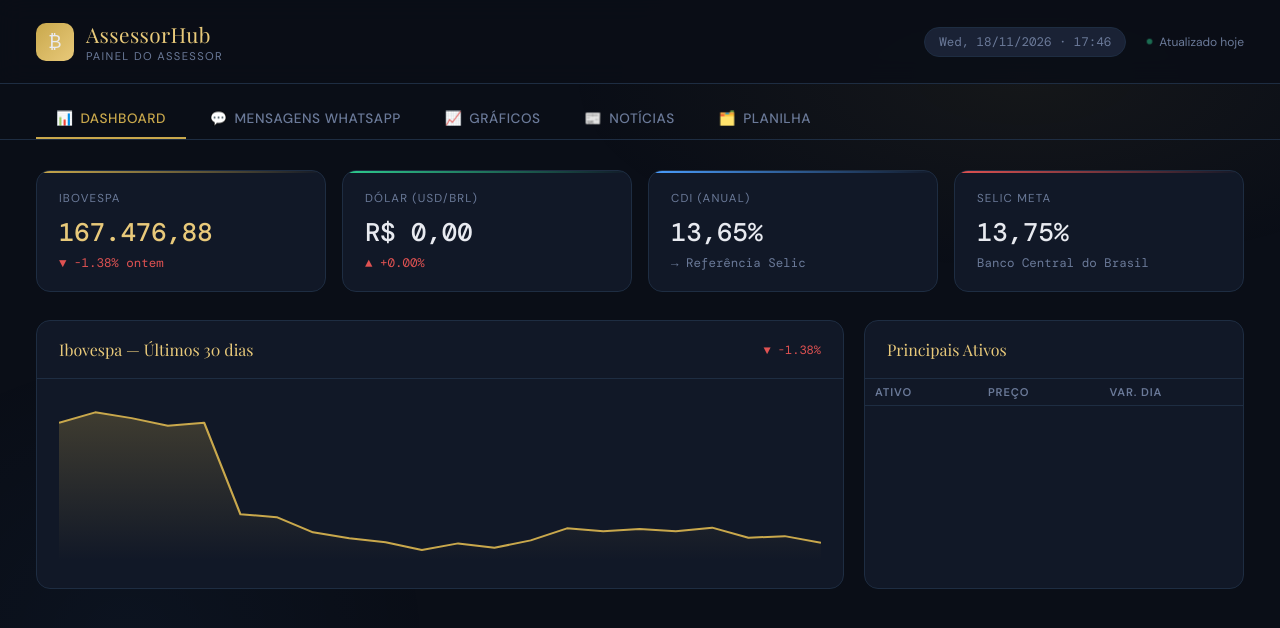
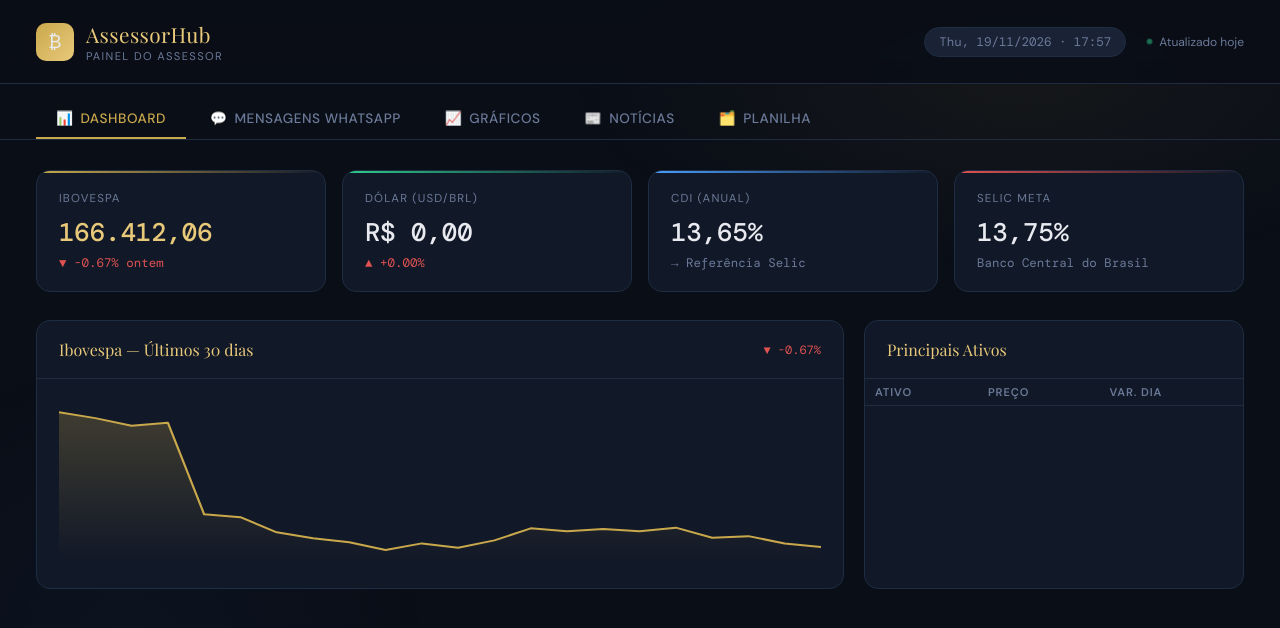
Before and after one commit to joaoferracin/assessor-hub, a plain HTML site: page index.html in a window 1280 px wide. Drawn offline with nearby package versions, Linux system fonts and the light colour scheme.

Commit message:
🔄 Hub atualizado — 19/11/2026 17:57

```diff
--- a/index.html
+++ b/index.html
@@ -3,7 +3,7 @@
 <head>
 <meta charset="UTF-8">
 <meta name="viewport" content="width=device-width, initial-scale=1.0">
-<title>AssessorHub — 18/11/2026</title>
+<title>AssessorHub — 19/11/2026</title>
 <link href="https://fonts.googleapis.com/css2?family=Playfair+Display:wght@400;700&family=DM+Sans:wght@300;400;500;600&family=DM+Mono:wght@400;500&display=swap" rel="stylesheet">
 <style>
   :root {
@@ -135,7 +135,7 @@
     </div>
   </div>
   <div style="display:flex;align-items:center;gap:20px;">
-    <span class="date-pill">Wed, 18/11/2026 · 17:46</span>
+    <span class="date-pill">Thu, 19/11/2026 · 17:57</span>
     <span style="font-size:.75rem;color:var(--muted);display:flex;align-items:center;"><span class="pulse"></span>Atualizado hoje</span>
   </div>
 </header>
@@ -153,8 +153,8 @@
   <div class="kpi-row">
     <div class="kpi-card gold">
       <div class="kpi-label">Ibovespa</div>
-      <div class="kpi-value" style="color:var(--gold-light)">167.476,88</div>
-      <div class="kpi-change" style="color:var(--red)">▼ -1.38% ontem</div>
+      <div class="kpi-value" style="color:var(--gold-light)">166.412,06</div>
+      <div class="kpi-change" style="color:var(--red)">▼ -0.67% ontem</div>
     </div>
     <div class="kpi-card green">
       <div class="kpi-label">Dólar (USD/BRL)</div>
@@ -176,7 +176,7 @@
     <div class="card">
       <div class="card-header">
         <span class="card-title">Ibovespa — Últimos 30 dias</span>
-        <span style="font-size:.75rem;color:var(--red);font-family:'DM Mono',monospace">▼ -1.38%</span>
+        <span style="font-size:.75rem;color:var(--red);font-family:'DM Mono',monospace">▼ -0.67%</span>
       </div>
       <div class="card-body">
         <svg id="mainChart" viewBox="0 0 700 160" preserveAspectRatio="none" style="width:100%;height:160px;"></svg>
@@ -292,7 +292,7 @@
 
 <script>
 // Dados injetados pelo Python
-const IBOV_HISTORY = [205079, 208296, 206495, 204120, 205083, 176608, 175710, 171006, 169186, 167922, 165529, 167564, 166192, 168499, 172236, 171337, 172060, 171324, 172458, 169295, 169817, 167726.2969];
+const IBOV_HISTORY = [208296, 206495, 204120, 205083, 176608, 175710, 171006, 169186, 167922, 165529, 167564, 166192, 168499, 172236, 171337, 172060, 171324, 172458, 169295, 169817, 167538, 166451.8906];
 const NEWS_DATA    = [];
 
 // ── Tabs ──────────────────────────────────────────────────────────────────────
```
